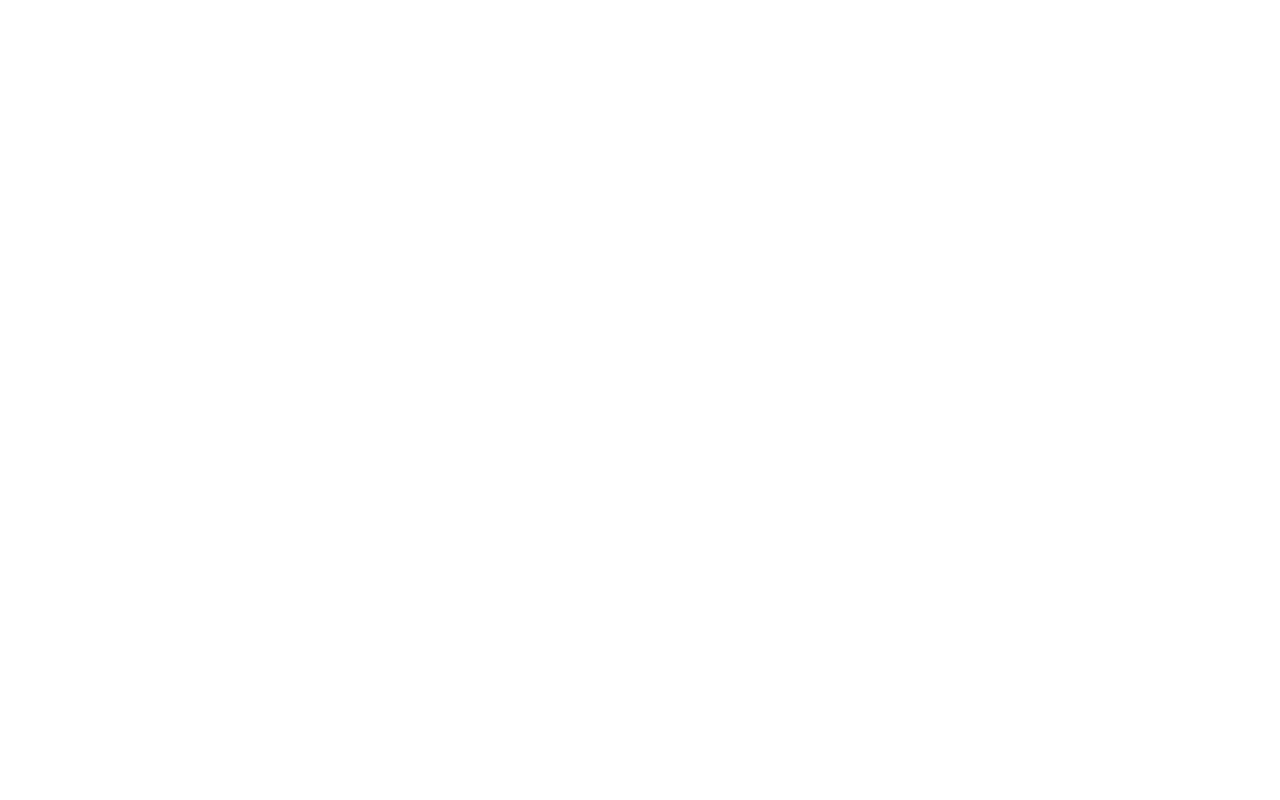
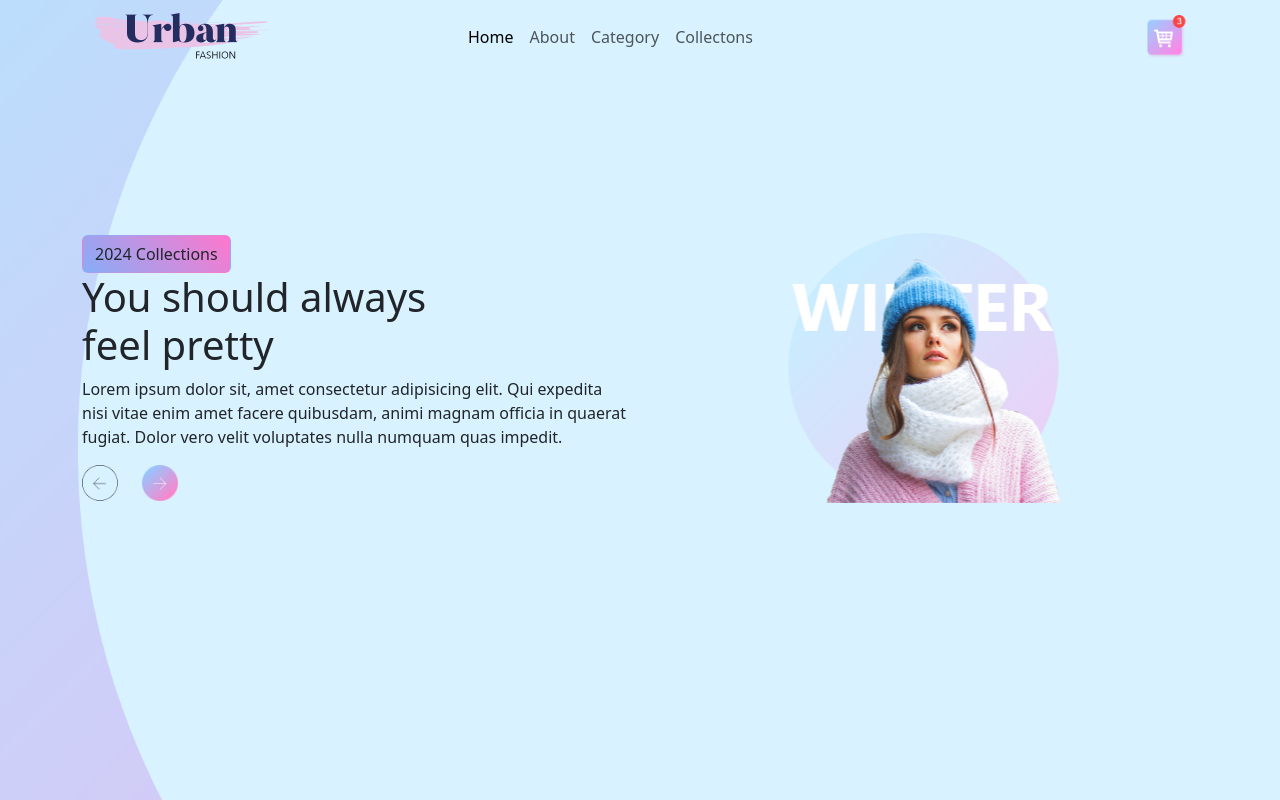
Before and after one commit to poojasonu10/Animated-Website, a plain HTML site: page index.html in a window 1280 px wide. Drawn offline with nearby package versions, Linux system fonts and the light colour scheme.

Commit message:
Initial File

```diff
--- /dev/null
+++ b/CSS/style.css
@@ -0,0 +1,105 @@
+* {
+    margin: 0;
+    padding: 0;
+    box-sizing: border-box;
+}
+/* :root {
+    --primary-color: ;
+    --secondary-color: ;
+}
+::-webkit-scrollbar {
+    width: 6px;
+}
+::-webkit-scrollbar-thumb {
+    background-color: aqua;
+}
+::-webkit-scrollbar-track {
+    background-color: blue;
+} */
+.navbar-brand img {
+    animation: movedown 1s linear 1 1s forwards;
+    visibility: hidden;
+}
+.navbar-nav {
+    animation: movedown 1s linear 1 2s forwards;
+    visibility: hidden;
+}
+.cart img {
+    animation: movedown 1s linear 1 3s forwards;
+    visibility: hidden;
+}
+/* Animation */
+@keyframes movedown {
+    0% {
+        transform: translateY(-100px);
+        visibility: visible;
+    }
+    100% {
+        transform: translateY(0px);
+        visibility: visible;
+    }
+}
+.main-btn {
+    background: linear-gradient(45deg, rgba(135,173,247,1) 0%, rgba(255,119,205,1) 100%);
+}
+.arrow img {
+    width: 36px;
+}
+.social-icons {
+    transform: rotate(-90deg);
+    position: absolute;
+    left: -115px;
+    top: 50%;
+    animation: moveup 1s linear 1 6s forwards;
+    visibility: hidden;
+}
+/* Animation */
+@keyframes moveup {
+    0% {
+        transform: translateY(100px) rotate(-90deg);
+        visibility: visible;
+    }
+    100% {
+        transform: translateY(0px) rotate(-90deg);
+        visibility: visible;
+    }
+}
+.social-icons a {
+    text-decoration: none;
+    color: #6a7199;
+    font-size: 14px;
+    padding-right: 15px;
+}
+.social-icons i {
+    padding-right: 5px;
+}
+.content {
+    animation: moveright 1s linear 1 4s forwards;
+    visibility: hidden;
+}
+/* Animation */
+@keyframes moveright {
+    0% {
+        transform: translateX(-100px);
+        visibility: visible;
+    }
+    100% {
+        transform: translateX(0px);
+        visibility: visible;
+    }
+}
+.section-img {
+    animation: zooming 1s linear 1 5s forwards;
+    visibility: hidden;
+}
+/* Animation */
+@keyframes zooming {
+    0% {
+        transform: scale(0.5);
+        visibility: visible;
+    }
+    100% {
+        transform: scale(1);
+        visibility: visible;
+    }
+}
--- a/index.html
+++ b/index.html
@@ -4,8 +4,77 @@
     <meta charset="UTF-8">
     <meta name="viewport" content="width=device-width, initial-scale=1.0">
     <title>Animated Website</title>
+    <!-- CSS Custom File -->
+    <link rel="stylesheet" href="CSS/style.css">
+    <!-- Bootstrap CSS CDN -->
+    <link href="https://cdn.jsdelivr.net/npm/bootstrap@5.3.2/dist/css/bootstrap.min.css" rel="stylesheet"/>
+    <!-- Font Awesome CDN -->
+    <link rel="stylesheet" href="https://cdnjs.cloudflare.com/ajax/libs/font-awesome/6.5.1/css/all.min.css"/>
+
 </head>
-<body>
+<body style="background-image: url('Images/background.png'); width: 100%; height: 100vh; background-position: center; background-repeat: no-repeat; background-size: cover; position: relative;">
+    <header>
+        <div class="container mb-4">
+            <nav class="navbar navbar-expand-lg">
+                <!-- Logo -->
+                <div class="container-fluid">
+                  <a class="navbar-brand" href="#">
+                    <img src="Images/logo.png" alt="LOGO" width="50%">
+                  </a>
+                  <!-- Toggle Button -->
+                  <button class="navbar-toggler" type="button" data-bs-toggle="collapse" data-bs-target="#navbarSupportedContent" aria-controls="navbarSupportedContent" aria-expanded="false" aria-label="Toggle navigation">
+                    <span class="navbar-toggler-icon"></span>
+                  </button>
+                  <!-- Links -->
+                  <div class="collapse navbar-collapse" id="navbarSupportedContent">
+                    <ul class="navbar-nav me-auto mb-2 mb-lg-0 ">
+                      <li class="nav-item">
+                        <a class="nav-link active" aria-current="page" href="#">Home</a>
+                      </li>
+                      <li class="nav-item">
+                        <a class="nav-link" href="#">About</a>
+                      </li>
+                      <li class="nav-item">
+                        <a class="nav-link" href="#">Category</a>
+                      </li>
+                      <li class="nav-item">
+                        <a class="nav-link" href="#">Collectons</a>
+                      </li>
+                    </ul>
+                    <div class="cart">
+                        <img src="Images/cart.png" alt="Cart Pic" width="40">
+                    </div>
+                  </div>
+                </div>
+              </nav>
+        </div>
+    </header>
+    <!-- Section -->
+    <section>
+        <div class="container">
+            <div class="row align-items-center">
+                <div class="col content">
+                    <a href="#" class="btn rounded main-btn">2024 Collections</a>
+                    <h1>You should always <br> feel pretty</h1>
+                    <p>Lorem ipsum dolor sit, amet consectetur adipisicing elit. Qui expedita nisi vitae enim amet facere quibusdam, animi magnam officia in quaerat fugiat. Dolor vero velit voluptates nulla numquam quas impedit.</p>
+                    <div class="arrow d-flex">
+                        <img src="Images/back-arrow.png" alt="back arrow">
+                        <img src="Images/next-arrow.png" alt="next arrow" class="ms-4">
 
+                    </div>
+                </div>
+                <div class="col section-img">
+                    <img src="Images/img.png" class="img-fluid">
+                </div>
+            </div>
+        </div>
+        <div class="social-icons">
+            <a href="#"><i class="fa-brands fa-facebook-f"></i>Facebook</a>
+            <a href="#"><i class="fa-brands fa-instagram"></i>Instagram</a>
+            <a href="#"><i class="fa-brands fa-x-twitter"></i>Twitter</a>
+        </div>
+    </section>
+    <!-- Bootstrap JS CDN -->
+    <script src="https://cdn.jsdelivr.net/npm/bootstrap@5.3.2/dist/js/bootstrap.bundle.min.js"></script>
 </body>
 </html>
```
Also changed, not shown: Images/back-arrow.png (renamed from Urban Fashion Img/back-arrow.png), Images/background.png (renamed from Urban Fashion Img/background.png), Images/cart.png (renamed from Urban Fashion Img/cart.png), Images/img.png (renamed from Urban Fashion Img/img.png), Images/logo.png (renamed from Urban Fashion Img/logo.png), Images/next-arrow.png (renamed from Urban Fashion Img/next-arrow.png).
